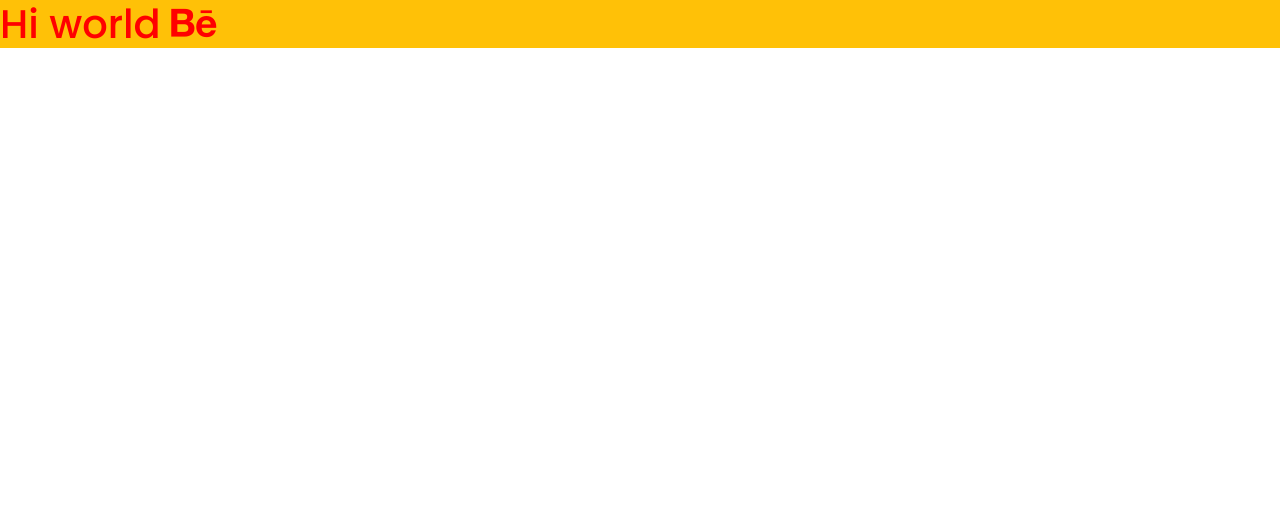
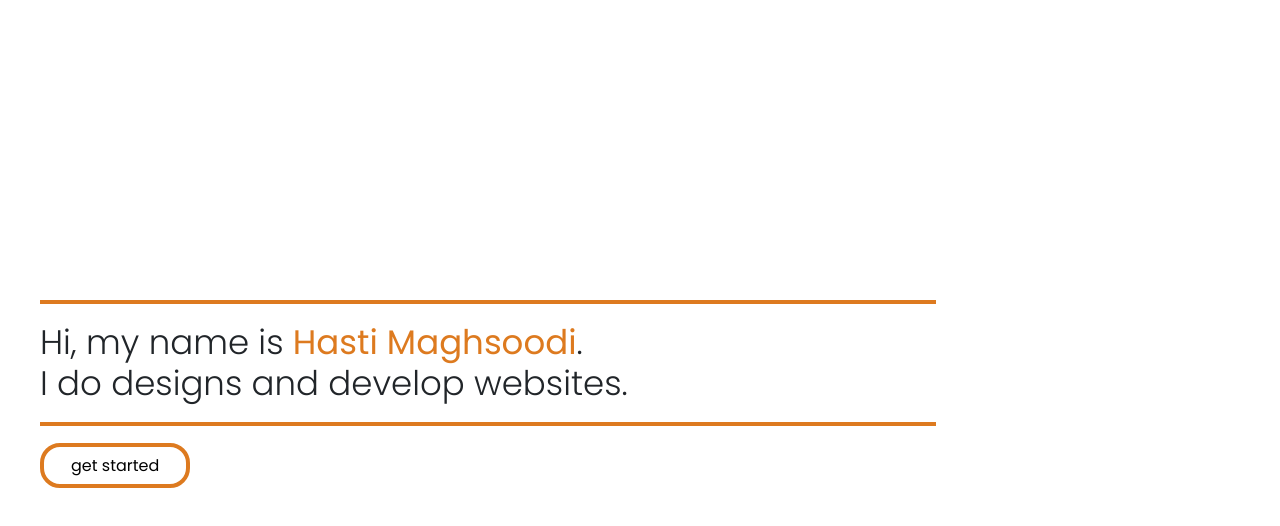
Before and after one commit to cmorgan-hm/Hasti-s-portfolio, a plain HTML site: page index.html in a window 1280 px wide. Drawn offline with nearby package versions, Linux system fonts and the light colour scheme.

Commit message:
Built the basic html and css

```diff
--- a/index.html
+++ b/index.html
@@ -25,8 +25,19 @@
     <title>Document</title>
   </head>
   <body>
-    <div class="bg-warning">
-      <h1>Hi world <i class="fa-brands fa-behance"></i></h1>
+
+    <div class="hero">
+        <div class="main">
+      <hr class="top-hr" />
+      <h1>
+        Hi, my name is <span class="highlight"> Hasti Maghsoodi</span>. <br />
+        I do designs and develop websites.
+      </h1>
+      <hr class="bottom-hr" />
+      <div>
+        <a class="btn-start" href="#">get started</a>
+      </div>
+      </div>
     </div>
     <script
       src="https://cdn.jsdelivr.net/npm/bootstrap@5.3.0-alpha3/dist/js/bootstrap.bundle.min.js"
--- a/styles/style.css
+++ b/styles/style.css
@@ -1,4 +1,53 @@
-h1 {
-  color: red;
+:root {
+  --highlight-color: #dd7a1f;
+}
+
+.hero {
   font-family: "Poppins", sans-serif;
 }
+
+.main {
+  margin-top: 300px;
+}
+
+.highlight {
+  color: var(--highlight-color);
+}
+
+.top-hr {
+  border: var(--highlight-color) 2px solid;
+  opacity: 1;
+  margin-left: 40px;
+  width: 70%;
+}
+
+.bottom-hr {
+  border: var(--highlight-color) 2px solid;
+  opacity: 1;
+  width: 70%;
+  margin-left: 40px;
+
+  margin-bottom: 28px;
+}
+
+h1 {
+  padding-right: 0px;
+  margin-top: 18px;
+  margin-bottom: 18px;
+  margin-left: 40px;
+  font-size: 34px;
+  font-weight: 300;
+}
+
+.highlight {
+  font-weight: 400;
+}
+
+.btn-start {
+  color: black;
+  border: 4px var(--highlight-color) solid;
+  border-radius: 20px;
+  padding: 7px 27px;
+  margin-left: 40px;
+  text-decoration: none;
+}
```
